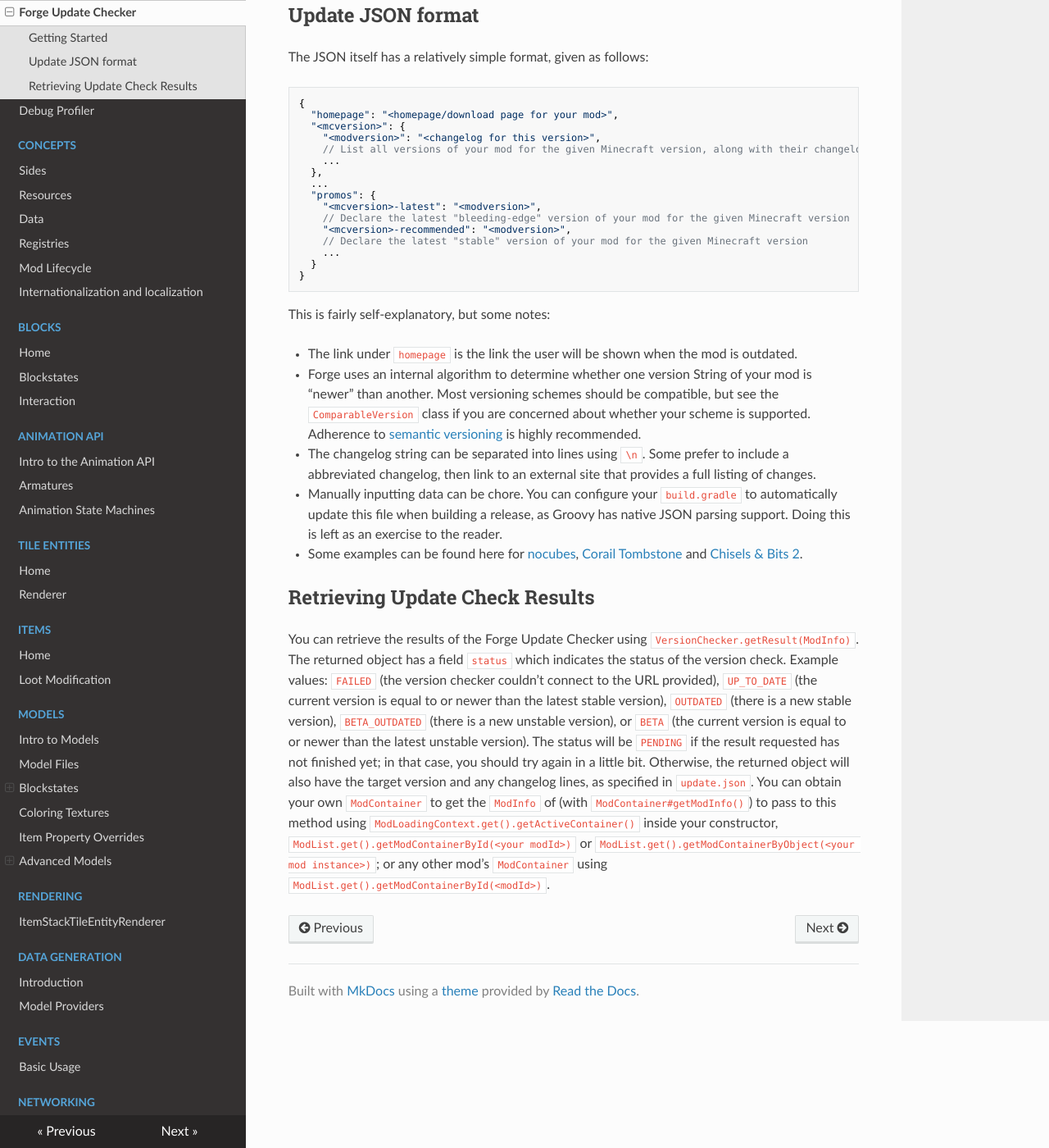
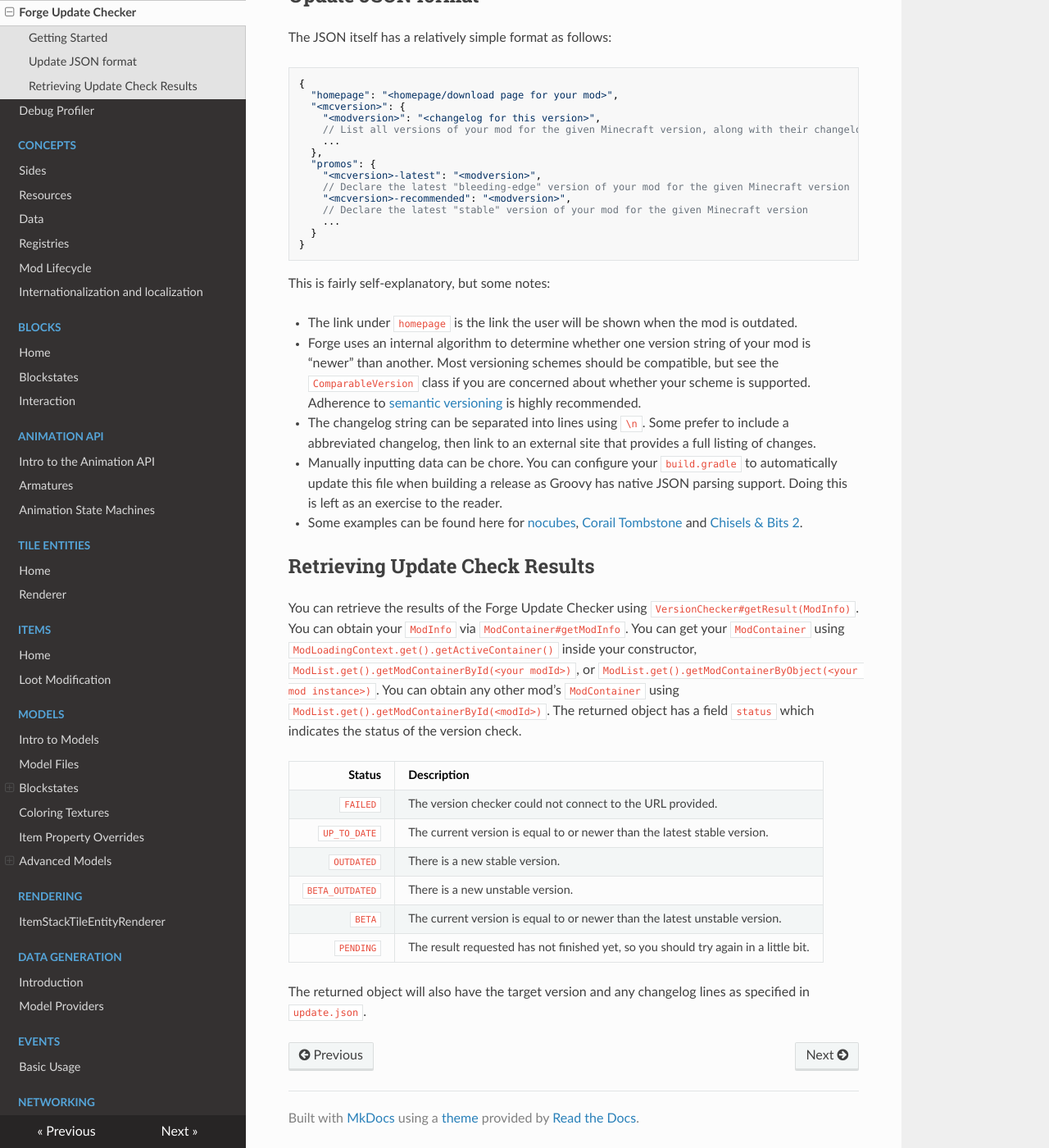
Before and after one commit to MinecraftForge/Documentation, an MkDocs documentation site: the page built from docs/gettingstarted/autoupdate.md, in a window 1280 px wide and 1400 px high, scrolled down 455 px. Shown: the whole window at 82% size. Built offline with MkDocs 1.6.1, drawn with Linux system fonts in a browser that asks for light colours; nearby versions of some CDN libraries; some of the changed text lies outside the part shown.

Commit message:
Update 'Getting Started' Subdirectory (#9)
This will attempt to standardize and address any grammar, syntax, and structure along with any outdated information.

- All links have been moved to the bottom of the page
- Any code snippets, if not elaborated, has been transferred to a method reference

````diff
--- a/docs/gettingstarted/autoupdate.md
+++ b/docs/gettingstarted/autoupdate.md
@@ -1,17 +1,17 @@
 Forge Update Checker
 ====================
 
-Forge provides a very lightweight opt-in update-checking framework. All it does is check for updates, then show a flashing icon on the Mods button of the main menu and mod list if any mods have an available update, along with the respective changelogs. It *does not* download updates automatically.
+Forge provides a very lightweight, opt-in, update-checking framework. If any mods have an available update, it will show a flashing icon on the 'Mods' button of the main menu and mod list along with the respective changelogs. It *does not* download updates automatically.
 
 Getting Started
 ---------------
 
-The first thing you want to do is specify the `updateJSONURL` parameter in your `mods.toml` file. The value of this parameter should be a valid URL pointing to an update JSON file. This file can be hosted on your own web server, or on GitHub, or wherever you want, as long as it can be reliably reached by all users of your mod.
+The first thing you want to do is specify the `updateJSONURL` parameter in your `mods.toml` file. The value of this parameter should be a valid URL pointing to an update JSON file. This file can be hosted on your own web server, GitHub, or wherever you want as long as it can be reliably reached by all users of your mod.
 
 Update JSON format
 ------------------
 
-The JSON itself has a relatively simple format, given as follows:
+The JSON itself has a relatively simple format as follows:
 
 ```Javascript
 {
@@ -21,7 +21,6 @@ The JSON itself has a relatively simple format, given as follows:
     // List all versions of your mod for the given Minecraft version, along with their changelogs
     ...
   },
-  ...
   "promos": {
     "<mcversion>-latest": "<modversion>",
     // Declare the latest "bleeding-edge" version of your mod for the given Minecraft version
@@ -35,16 +34,29 @@ The JSON itself has a relatively simple format, given as follows:
 This is fairly self-explanatory, but some notes:
 
 * The link under `homepage` is the link the user will be shown when the mod is outdated.
-* Forge uses an internal algorithm to determine whether one version String of your mod is "newer" than another. Most versioning schemes should be compatible, but see the `ComparableVersion` class if you are concerned about whether your scheme is supported. Adherence to [semantic versioning](https://semver.org/) is highly recommended.
+* Forge uses an internal algorithm to determine whether one version string of your mod is "newer" than another. Most versioning schemes should be compatible, but see the `ComparableVersion` class if you are concerned about whether your scheme is supported. Adherence to [semantic versioning][semver] is highly recommended.
 * The changelog string can be separated into lines using `\n`. Some prefer to include a abbreviated changelog, then link to an external site that provides a full listing of changes.
-* Manually inputting data can be chore. You can configure your `build.gradle` to automatically update this file when building a release, as Groovy has native JSON parsing support. Doing this is left as an exercise to the reader.
+* Manually inputting data can be chore. You can configure your `build.gradle` to automatically update this file when building a release as Groovy has native JSON parsing support. Doing this is left as an exercise to the reader.
 
-- Some examples can be found here for [nocubes](https://cadiboo.github.io/projects/nocubes/update.json), [Corail Tombstone](https://github.com/Corail31/tombstone_lite/blob/master/update.json) and [Chisels & Bits 2](https://github.com/Aeltumn/Chisels-and-Bits-2/blob/master/update.json).
+- Some examples can be found here for [nocubes][], [Corail Tombstone][corail] and [Chisels & Bits 2][chisel].
 
 Retrieving Update Check Results
 -------------------------------
 
-You can retrieve the results of the Forge Update Checker using `VersionChecker.getResult(ModInfo)`. The returned object has a field `status` which indicates the status of the version check.
-Example values: `FAILED` (the version checker couldn't connect to the URL provided), `UP_TO_DATE` (the current version is equal to or newer than the latest stable version), `OUTDATED` (there is a new stable version), `BETA_OUTDATED` (there is a new unstable version), or `BETA` (the current version is equal to or newer than the latest unstable version). The status will be `PENDING` if the result requested has not finished yet; in that case, you should try again in a little bit.
-Otherwise, the returned object will also have the target version and any changelog lines, as specified in `update.json`.
-You can obtain your own `ModContainer` to get the `ModInfo` of (with `ModContainer#getModInfo()`) to pass to this method using `ModLoadingContext.get().getActiveContainer()` inside your constructor, `ModList.get().getModContainerById(<your modId>)` or `ModList.get().getModContainerByObject(<your mod instance>)`; or any other mod's `ModContainer` using `ModList.get().getModContainerById(<modId>)`.
+You can retrieve the results of the Forge Update Checker using `VersionChecker#getResult(ModInfo)`. You can obtain your `ModInfo` via `ModContainer#getModInfo`. You can get your `ModContainer` using `ModLoadingContext.get().getActiveContainer()` inside your constructor, `ModList.get().getModContainerById(<your modId>)`, or `ModList.get().getModContainerByObject(<your mod instance>)`. You can obtain any other mod's `ModContainer` using `ModList.get().getModContainerById(<modId>)`. The returned object has a field `status` which indicates the status of the version check.
+
+|          Status | Description |
+|----------------:|:------------|
+|        `FAILED` | The version checker could not connect to the URL provided. |
+|    `UP_TO_DATE` | The current version is equal to or newer than the latest stable version. |
+|      `OUTDATED` | There is a new stable version. |
+| `BETA_OUTDATED` | There is a new unstable version. |
+|          `BETA` | The current version is equal to or newer than the latest unstable version. |
+|       `PENDING` | The result requested has not finished yet, so you should try again in a little bit. |
+
+The returned object will also have the target version and any changelog lines as specified in `update.json`.
+
+[semver]: https://semver.org/
+[nocubes]: https://cadiboo.github.io/projects/nocubes/update.json
+[corail]: https://github.com/Corail31/tombstone_lite/blob/master/update.json
+[chisel]: https://github.com/Aeltumn/Chisels-and-Bits-2/blob/master/update.json
````
Also changed, not shown: docs/gettingstarted/debugprofiler.md (+12 -12 lines), docs/gettingstarted/index.md (+9 -9 lines), docs/gettingstarted/structuring.md (+20 -16 lines).
